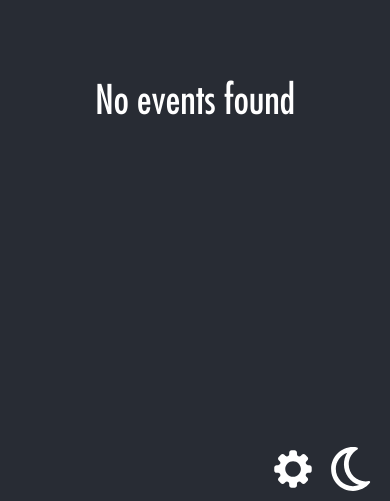
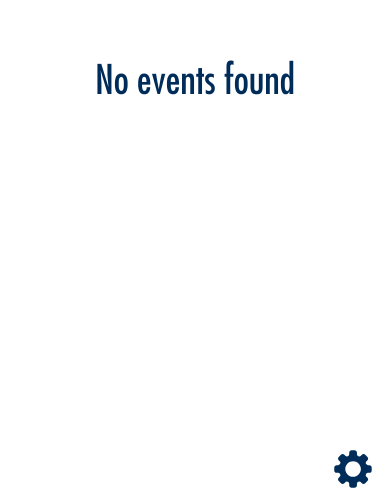
Before and after one commit to Nero-Link/registration, a React (Create React App) app: page / in a window 390 px wide. Shown: the part 343-844 px from the top of the page. Built offline with nearby package versions, Linux system fonts and the light colour scheme.

Commit message:
v2 - 3 columns with day headings, responsive styling depending on number of days - close to complete UI

```diff
--- a/src/App.css
+++ b/src/App.css
@@ -1,11 +1,11 @@
 :root {
-  --dark: #282c34;
-  --light: #ffffff;
+  --dark: #002c5a;
+  --light: #00b5dd;
+  --black: #000000;
+  --white: #ffffff;
   --grey: grey;
   --darkgrey: darkgrey;
   --lightgrey: lightgrey;
-  --darkblue: #002c5a;
-  --lightblue: #00b5dd;
 }
 .App {
   min-height: 100vh;
@@ -18,6 +18,8 @@
   font-family: "Futura LT Condensed", sans-serif;
   font-size: 2.5rem;
   transition: 0.25s ease-in-out;
+  background: var(--white);
+  color: var(--dark);
 }
 textarea,
 button,
@@ -27,6 +29,14 @@ input {
   border-radius: 15px;
   padding: 1.5rem;
   margin: 10px;
+  background: var(--dark);
+  color: var(--light);
+  border: 5px double var(--white);
+  box-shadow: 1px 1px 5px var(--dark);
+}
+input {
+  width: 100px;
+  text-align: center;
 }
 textarea {
   resize: none;
@@ -48,56 +58,22 @@ label {
   flex-direction: row;
   margin: 10px auto;
 }
-.toggle {
-  margin: -10% 15px 10px;
-}
-.toggle input[type="checkbox"] {
-  height: 0;
-  width: 0;
-  visibility: hidden;
-}
-.toggle label {
-  cursor: pointer;
-  text-indent: -9999px;
-  width: 200px;
-  height: 100px;
-  display: block;
-  border-radius: 100px;
-  position: relative;
-}
-.toggle label:after {
-  content: "";
-  position: absolute;
-  top: 5px;
-  left: 5px;
-  width: 90px;
-  height: 90px;
-  background: var(--grey);
-  border-radius: 90px;
-  transition: 0.3s;
-}
-.toggle input:checked + label {
-  background: var(--darkgrey) !important;
-}
-.toggle input:checked + label:after {
-  left: calc(100% - 5px);
-  transform: translateX(-100%);
-  background: var(--lightgrey);
-}
-.toggle label:active:after {
-  width: 130px;
-}
 .dates-container {
-  display: flex;
-  align-content: center;
-  justify-content: center;
-  align-items: flex-start;
-  flex-direction: row;
-  flex-wrap: nowrap;
-  margin: 50px 5px 10px;
+  display: grid;
+  grid-template-columns: 33% 33% 33%;
+  grid-template-rows: auto;
+  align-items: start;
+  justify-items: stretch;
+  justify-content: space-evenly;
+  grid-gap: 15px;
+  width: 95%;
 }
 .date-column {
-  margin: 20px;
+  max-width: 100%;
+}
+.date-title {
+  margin: 5px;
+  font-size: 2rem;
 }
 .event-container {
   display: flex;
@@ -106,16 +82,19 @@ label {
   align-items: center;
   flex-direction: column;
   flex-wrap: nowrap;
-  margin: 50px 5px 10px;
 }
 .event {
-  margin: 0px 1%;
+  margin: 5px;
   width: 100%;
   min-width: 300px;
-  min-height: 100px;
+  min-height: 105px;
   position: relative;
   top: 0px;
   transition: 0.25s ease-in-out;
+  background: var(--dark);
+  color: var(--white);
+  border: 1px solid var(--white);
+  box-shadow: 1px 1px 5px var(--dark);
 }
 .event:hover {
   cursor: pointer;
@@ -128,9 +107,14 @@ label {
 .event-title,
 .event-time,
 .event-location {
-  padding: 5px;
-  margin: 5px;
+  margin: 0px 10px;
   text-align: left;
+}
+.event-title {
+  max-height: 150px;
+}
+.event-location {
+  color: var(--light);
 }
 .admin {
   position: absolute;
--- a/src/App.js
+++ b/src/App.js
@@ -1,9 +1,7 @@
-import logo from "./logo.svg";
 import { useEffect, useState } from "react";
 import ical from "ical.js";
 
 import { ReactComponent as Gear } from "./images/gear.svg";
-import { ReactComponent as Moon } from "./images/moon.svg";
 
 import "./App.css";
 import "./fonts/fonts.css";
@@ -13,11 +11,7 @@ function App() {
   const [events, setEvents] = useState("");
   const [dates, setDates] = useState("");
   const [admin, setAdmin] = useState(false);
-  const [uniform, setUniform] = useState(true);
-  const [dark, setDark] = useState(() => {
-    return JSON.parse(localStorage.getItem("theme") || true);
-  });
-  const [limit, setLimit] = useState(3);
+  const [limit, setLimit] = useState(9);
   const days = [
     "Sunday",
     "Monday",
@@ -65,26 +59,148 @@ function App() {
     setEvents(tempEvents);
     setDates([...new Set(tempDates)]);
   };
-
-  useEffect(() => {
-    localStorage.setItem("theme", JSON.stringify(dark));
-  }, [dark]);
   return (
-    <div
-      className="App"
-      style={{
-        background: dark ? "var(--dark)" : "var(--light)",
-        color: dark ? "var(--light)" : "var(--dark)",
-      }}
-    >
-      <div className="dates-container">
+    <div className="App">
+      <div
+        className="dates-container"
+        style={{
+          gridTemplateColumns: dates.length === 0 && "100%",
+          gridTemplateRows:
+            dates.length > 6 && limit > 6
+              ? "minmax(16.25%, 20%) minmax(16.25%, 20%) minmax(16.25%, 20%) minmax(16.25%, 20%)"
+              : dates.length > 3 && (dates.length < 7 || limit > 3)
+              ? "26.25% 26.25% 26.25% 26.25%"
+              : "auto",
+        }}
+      >
         {dates.length > 0
-          ? dates.slice(0, limit).map((date) => {
+          ? dates.slice(0, limit).map((date, index) => {
               return (
                 <div
+                  key={index}
                   className="date-column"
                   style={{
-                    maxWidth: uniform ? (100 / limit).toString() + "%" : "50%",
+                    gridRow:
+                      index < 3
+                        ? "1"
+                        : index > 2 && index < 6
+                        ? "2"
+                        : index > 5 && index < 9
+                        ? "3"
+                        : "4",
+                    gridColumn:
+                      index === 0 || index === 3 || index === 6 || index === 9
+                        ? "1"
+                        : index === 1 ||
+                          index === 4 ||
+                          index === 7 ||
+                          index === 10
+                        ? "2"
+                        : index === 2 ||
+                          index === 5 ||
+                          index === 8 ||
+                          index === 12
+                        ? "3"
+                        : null,
+                    gridRowEnd:
+                      events.filter((event) => {
+                        return dateConstructor(event.component) === date;
+                      }).length > 1
+                        ? index < 3
+                          ? "2"
+                          : index > 2 && index < 6
+                          ? "3"
+                          : "auto"
+                        : "auto",
+                    marginTop:
+                      index > 2 && index < 6
+                        ? events.filter((event) => {
+                            return (
+                              dateConstructor(event.component) ===
+                              dates[index - 3]
+                            );
+                          }).length > 1 &&
+                          21.5 *
+                            (events.filter((event) => {
+                              return (
+                                dateConstructor(event.component) ===
+                                dates[index - 3]
+                              );
+                            }).length -
+                              1) +
+                            "%"
+                        : index > 5 && index < 9
+                        ? (events.filter((event) => {
+                            return (
+                              dateConstructor(event.component) ===
+                              dates[index - 3]
+                            );
+                          }).length > 1 ||
+                            events.filter((event) => {
+                              return (
+                                dateConstructor(event.component) ===
+                                dates[index - 6]
+                              );
+                            }).length > 1) &&
+                          21.5 *
+                            (events.filter((event) => {
+                              return (
+                                dateConstructor(event.component) ===
+                                dates[index - 3]
+                              );
+                            }).length -
+                              1 +
+                              events.filter((event) => {
+                                return (
+                                  dateConstructor(event.component) ===
+                                  dates[index - 6]
+                                );
+                              }).length -
+                              1) +
+                            "%"
+                        : index > 8 && index < 12
+                        ? (events.filter((event) => {
+                            return (
+                              dateConstructor(event.component) ===
+                              dates[index - 3]
+                            );
+                          }).length > 1 ||
+                            events.filter((event) => {
+                              return (
+                                dateConstructor(event.component) ===
+                                dates[index - 6]
+                              );
+                            }).length > 1 ||
+                            events.filter((event) => {
+                              return (
+                                dateConstructor(event.component) ===
+                                dates[index - 9]
+                              );
+                            }).length > 1) &&
+                          21.5 *
+                            (events.filter((event) => {
+                              return (
+                                dateConstructor(event.component) ===
+                                dates[index - 3]
+                              );
+                            }).length -
+                              1 +
+                              events.filter((event) => {
+                                return (
+                                  dateConstructor(event.component) ===
+                                  dates[index - 6]
+                                );
+                              }).length -
+                              1 +
+                              events.filter((event) => {
+                                return (
+                                  dateConstructor(event.component) ===
+                                  dates[index - 9]
+                                );
+                              }).length -
+                              1) +
+                            "%"
+                        : "0%",
                   }}
                 >
                   <h3 className="date-title">{date}</h3>
@@ -96,19 +212,13 @@ function App() {
                             key={event.summary}
                             id={event.summary}
                             className="event"
-                            style={{
-                              background: dark ? "var(--light)" : "var(--dark)",
-                              color: dark ? "var(--dark)" : "var(--light)",
-                              border: dark
-                                ? "5px double var(--dark)"
-                                : "5px double var(--light)",
-                              boxShadow: dark
-                                ? "1px 1px 5px var(--light)"
-                                : "1px 1px 5px var(--dark)",
-                            }}
                           >
                             <div className="event-topline">
-                              <h4 className="event-title">{event.summary}</h4>
+                              <h4 className="event-title">
+                                {event.summary.length > 33
+                                  ? event.summary.substring(0, 33) + "..."
+                                  : event.summary}
+                              </h4>{" "}
                               <h4 className="event-time">
                                 {event.startDate._time.hour > 12
                                   ? event.startDate._time.hour - 12
@@ -133,62 +243,22 @@ function App() {
           width="50px"
           height="50px"
           style={{
-            fill: dark ? "var(--light)" : "var(--dark)",
+            fill: "var(--dark)",
           }}
           onClick={(e) => setAdmin(!admin)}
-        />
-        <Moon
-          width="50px"
-          height="50px"
-          style={{
-            fill: dark ? "var(--light)" : "var(--dark)",
-          }}
-          onClick={(e) => setDark(!dark)}
         />
       </div>
       {admin && (
         <div className="admin-controls">
           <label>
-            Limit:
+            Max # of Days:
             <input
               type="number"
+              max="9"
+              min="1"
               value={limit}
-              style={{
-                background: dark ? "var(--light)" : "var(--dark)",
-                color: dark ? "var(--dark)" : "var(--light)",
-                border: dark
-                  ? "5px double var(--dark)"
-                  : "5px double var(--light)",
-                boxShadow: dark
-                  ? "1px 1px 5px var(--light)"
-                  : "1px 1px 5px var(--dark)",
-              }}
               onChange={(e) => setLimit(e.target.value)}
             />
-          </label>
-          <label>
-            Uniform Sized Cards:
-            <div className="toggle">
-              <input
-                type="checkbox"
-                id="switch"
-                value={uniform}
-                defaultChecked
-                onChange={(e) => setUniform(e.target.checked)}
-              />
-              <label
-                htmlFor="switch"
-                style={{
-                  background: dark ? "var(--light)" : "var(--dark)",
-                  border: dark
-                    ? "5px double var(--dark)"
-                    : "5px double var(--light)",
-                  boxShadow: dark
-                    ? "1px 1px 5px var(--light)"
-                    : "1px 1px 5px var(--dark)",
-                }}
-              ></label>
-            </div>
           </label>
           <label>Input ICS:</label>
           <textarea
@@ -196,31 +266,10 @@ function App() {
             style={{
               width: "80%",
               height: "300px",
-              background: dark ? "var(--light)" : "var(--dark)",
-              color: dark ? "var(--dark)" : "var(--light)",
-              border: dark
-                ? "5px double var(--dark)"
-                : "5px double var(--light)",
-              boxShadow: dark
-                ? "1px 1px 5px var(--light)"
-                : "1px 1px 5px var(--dark)",
             }}
             onChange={(e) => setValue(e.target.value)}
           ></textarea>
-          <button
-            type="submit"
-            style={{
-              background: dark ? "var(--light)" : "var(--dark)",
-              color: dark ? "var(--dark)" : "var(--light)",
-              border: dark
-                ? "5px double var(--dark)"
-                : "5px double var(--light)",
-              boxShadow: dark
-                ? "1px 1px 5px var(--light)"
-                : "1px 1px 5px var(--dark)",
-            }}
-            onClick={submit}
-          >
+          <button type="submit" onClick={submit}>
             {" "}
             Submit
           </button>
```
